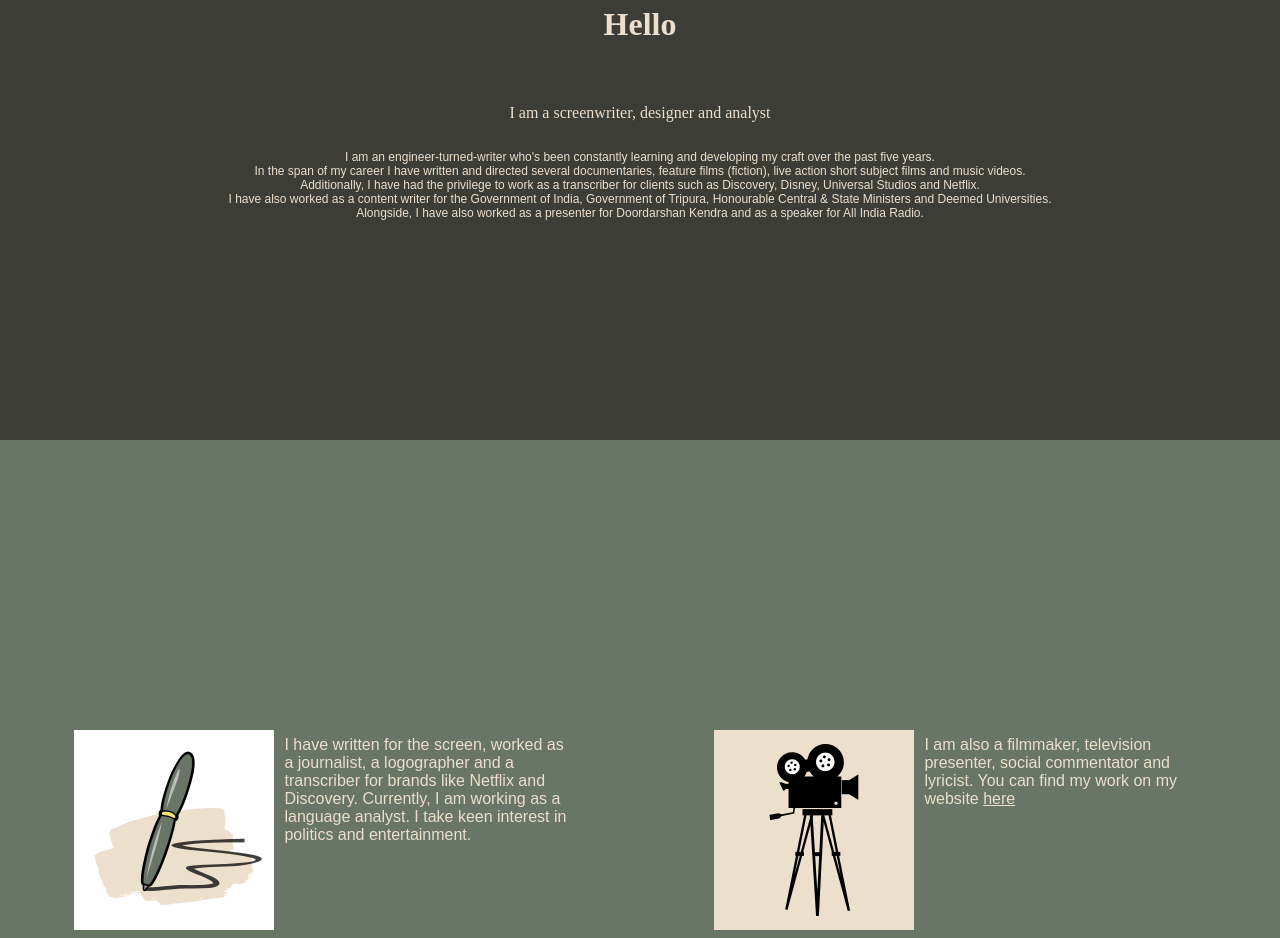
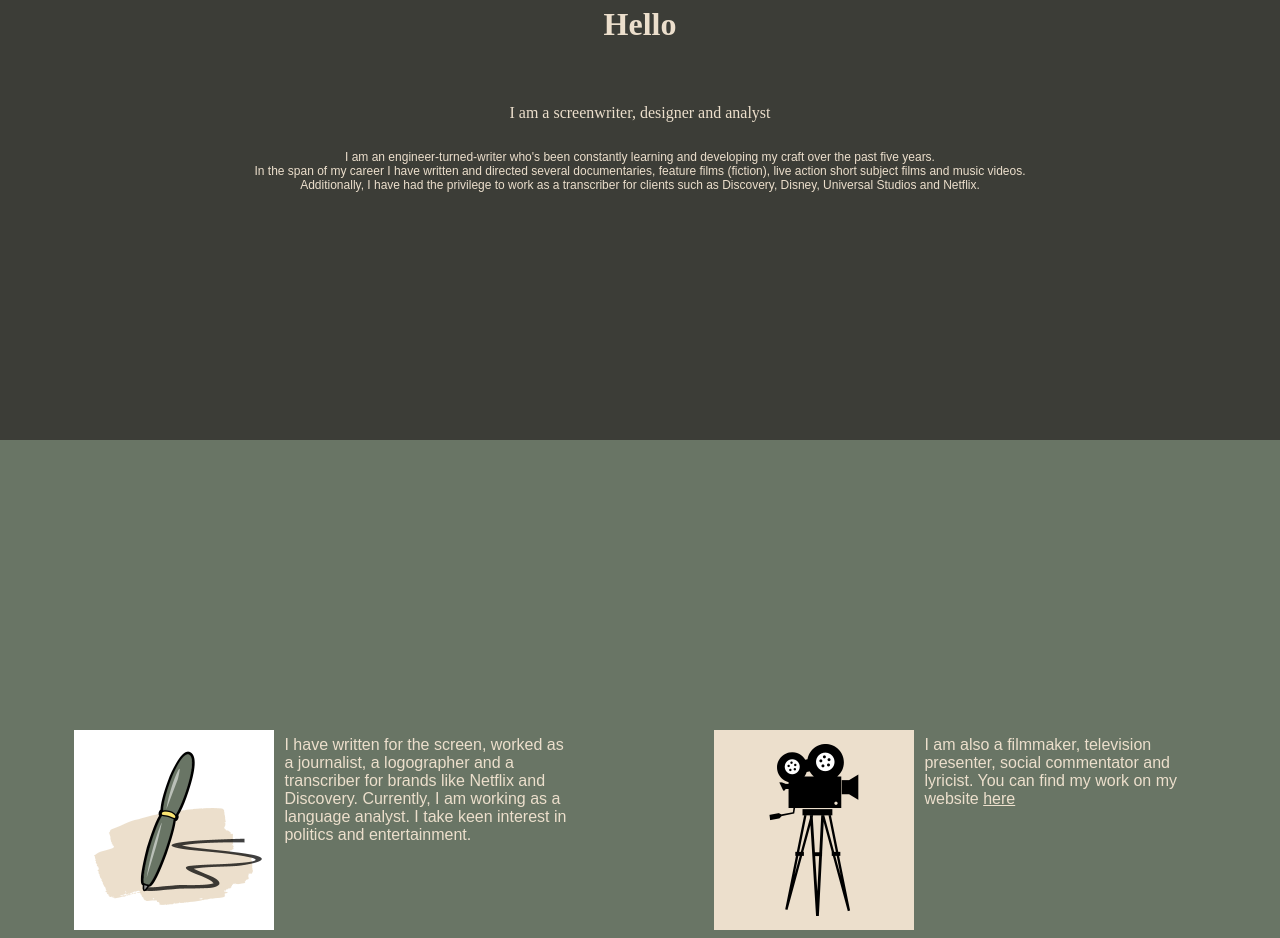
Before and after one commit to the-vedic-guy/Personal-Brand-Website, a plain HTML site: page index.html in a window 1280 px wide. Shown: the part 1160-2098 px from the top of the page. Drawn offline with Linux system fonts and the light colour scheme.

Commit message:
Update index.html
Reduced file length for overlap

```diff
--- a/index.html
+++ b/index.html
@@ -19,7 +19,7 @@
             <div class="flexO arrowdown"><img src="./ArrowDown.png" alt="arrow" class="arrow"></div>
             <div class="flexA"><img src="./Self.jpeg" alt="Self" class="self"></div>
             <div class="flexB"><h2 class="subheading">Hello</h2><br><p class="biggerpara">I am a screenwriter, designer and analyst</p></div>
-            <div class="flexC"><p id="brief">I am an engineer-turned-writer who's been constantly learning and developing my craft over the past five years. <br> In the span of my career I have written and directed several documentaries, feature films (fiction), live action short subject films and music videos. <br> Additionally, I have had the privilege to work as a transcriber for clients such as Discovery, Disney, Universal Studios and Netflix. <br> I have also worked as a content writer for the Government of India, Government of Tripura, Honourable Central & State Ministers and Deemed Universities. <br> Alongside, I have also worked as a presenter for Doordarshan Kendra and as a speaker for All India Radio.</p></div>
+            <div class="flexC"><p id="brief">I am an engineer-turned-writer who's been constantly learning and developing my craft over the past five years. <br> In the span of my career I have written and directed several documentaries, feature films (fiction), live action short subject films and music videos. <br> Additionally, I have had the privilege to work as a transcriber for clients such as Discovery, Disney, Universal Studios and Netflix.</p></div>
         </div>
     </section>
     <section>
```
